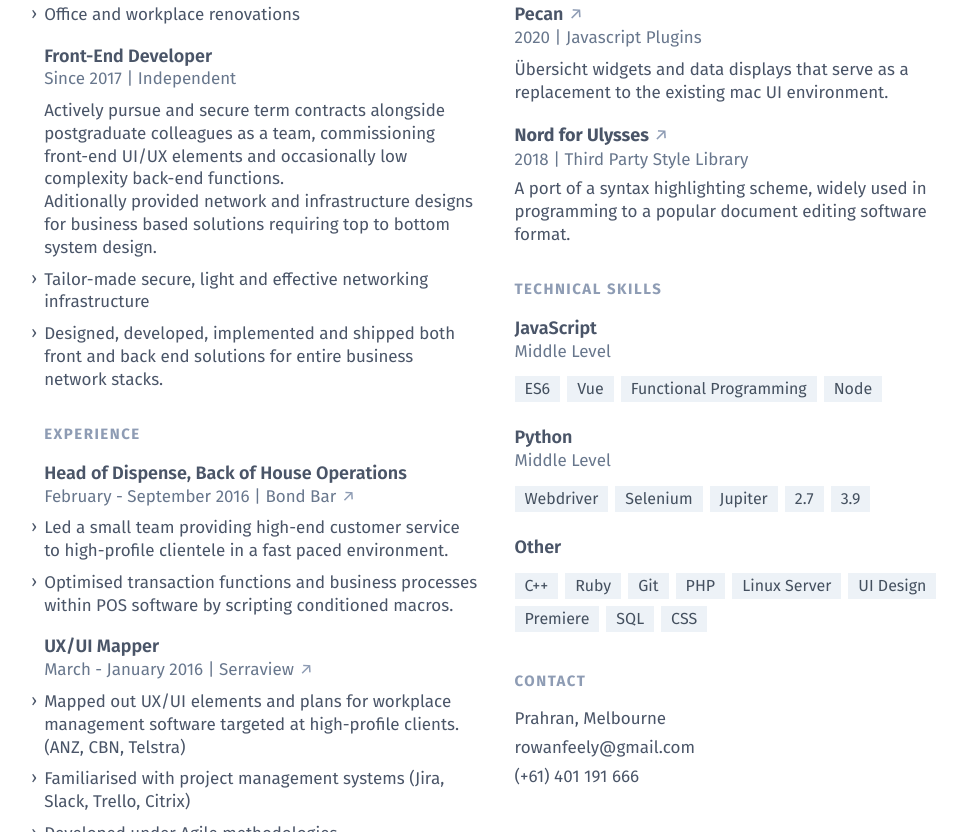
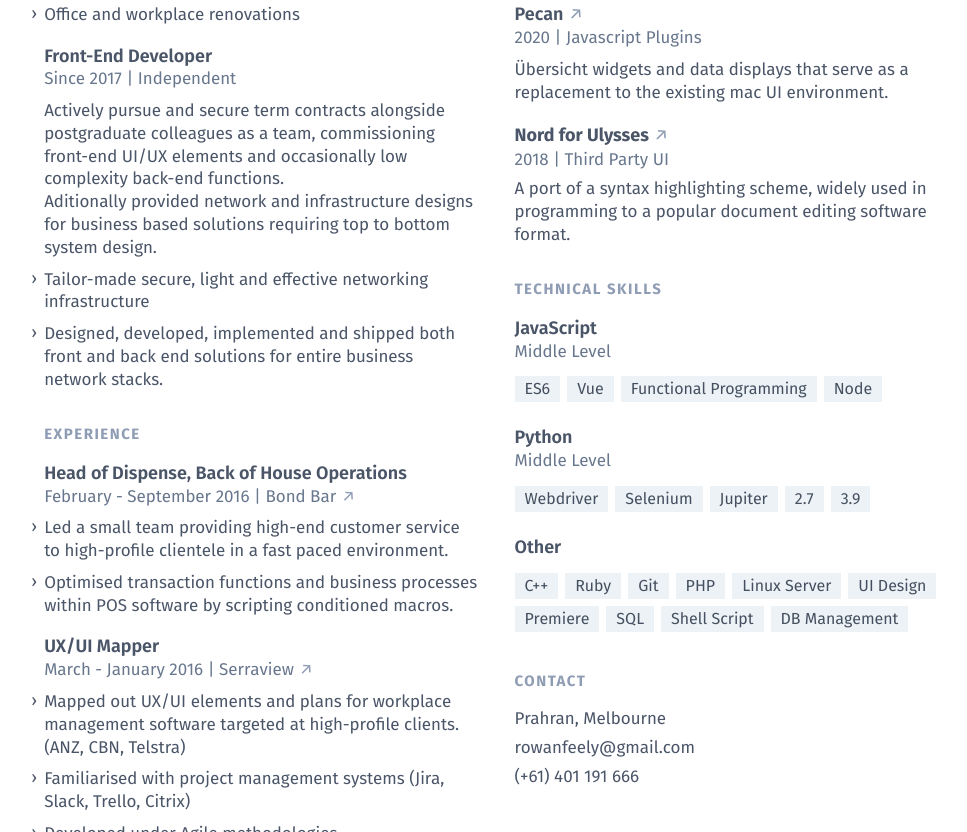
Before and after one commit to RowanFeely/RowanFeely.github.io, a plain HTML site: page index.html in a window 1280 px wide. Shown: the part 478-1310 px from the top of the page, without its empty margins (143-1110 px from the left). Drawn offline with Linux system fonts and the light colour scheme.

Commit message:
project section changes

```diff
--- a/index.html
+++ b/index.html
@@ -147,7 +147,6 @@
               </p>
             </header>
             <ul class="">
-
               <li class="mt-2.1 text-md text-gray-700 leading-normal">
                 <span class="absolute -ml-3 sm:-ml-3.2 select-none transform -translate-y-px">›</span>
                 Mapped out UX/UI elements and plans for workplace management software targeted at high-profile clients. (ANZ, CBN, Telstra)
@@ -215,7 +214,7 @@
           <section class="mb-4.5 break-inside-avoid">
             <header>
               <h3 class="text-lg font-semibold text-gray-700 leading-snugish">
-                <a href="https://github.com/WebPraktikos/tailwindcss-rich-docs" class="group">
+                <a href="https://github.com/RowanFeely/pecan" class="group">
                   Pecan
                   <span
                     class="inline-block text-gray-550 print:text-black font-normal group-hover:text-gray-700 transition duration-100 ease-in">↗</span>
@@ -236,7 +235,7 @@
                 <a href="https://github.com/RowanFeely/nord-ulysses" class="group">Nord for Ulysses <span
                   class="inline-block text-gray-550 print:text-black font-normal group-hover:text-gray-700 transition duration-100 ease-in">↗</span></a>
               </h3>
-              <p class="text-md text-gray-650 leading-normal">2018 | Third Party Style Library</p>
+              <p class="text-md text-gray-650 leading-normal">2018 | Third Party UI</p>
             </header>
             <p class="mt-1.5 text-md text-gray-700 leading-normal">A port of a syntax highlighting scheme, widely used in programming to a popular document editing software format. </p>
           </section>
@@ -356,7 +355,10 @@
                   SQL
                 </li>
                 <li class="px-2.5 mr-1.6 mb-1.6 text-base text-gray-750 print:bg-white print:border-inset bg-gray-200">
-                  CSS
+                  Shell Script
+                </li>
+                <li class="px-2.5 mr-1.6 mb-1.6 text-base text-gray-750 print:bg-white print:border-inset bg-gray-200">
+                  DB Management
                 </li>
               </ul>
             </div>
```
